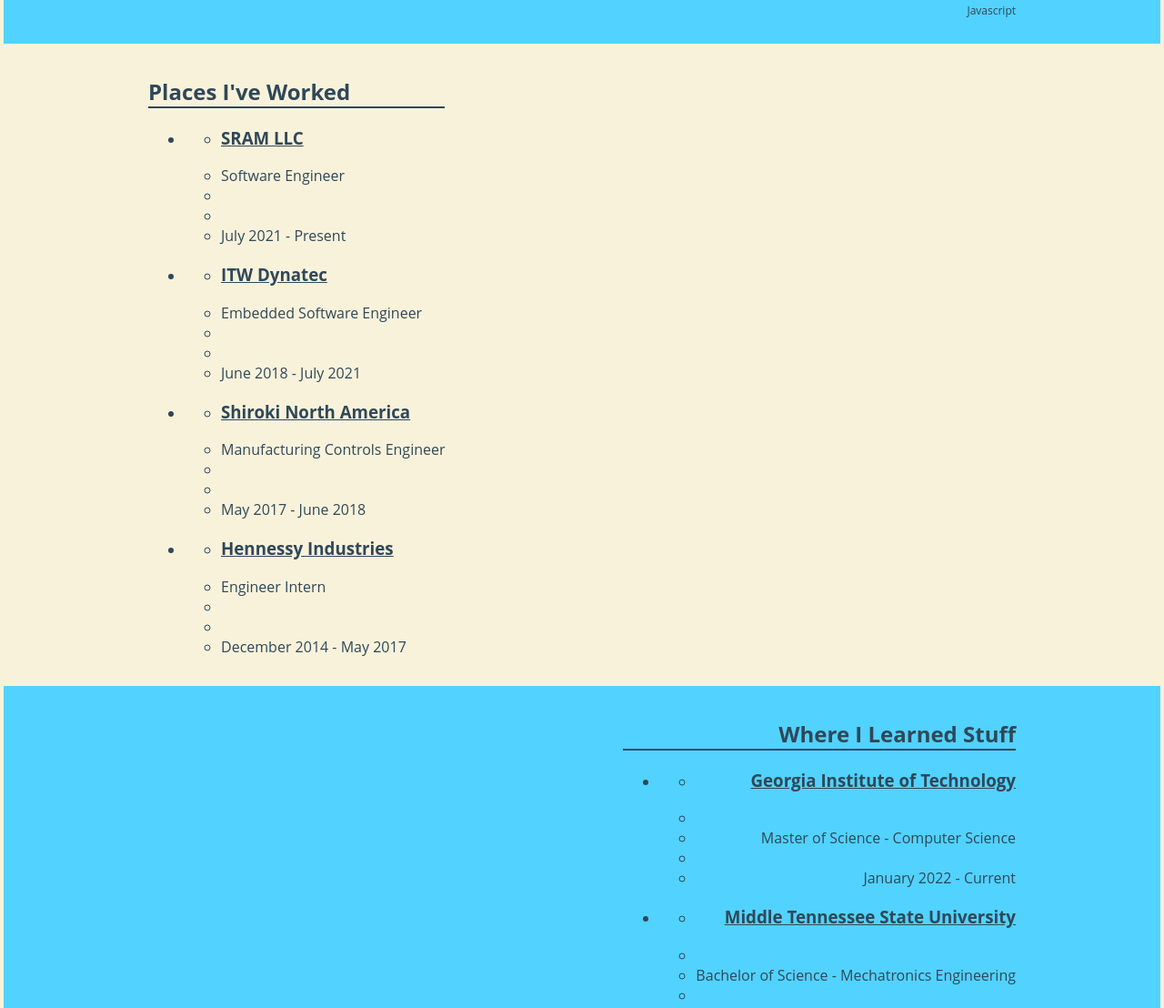
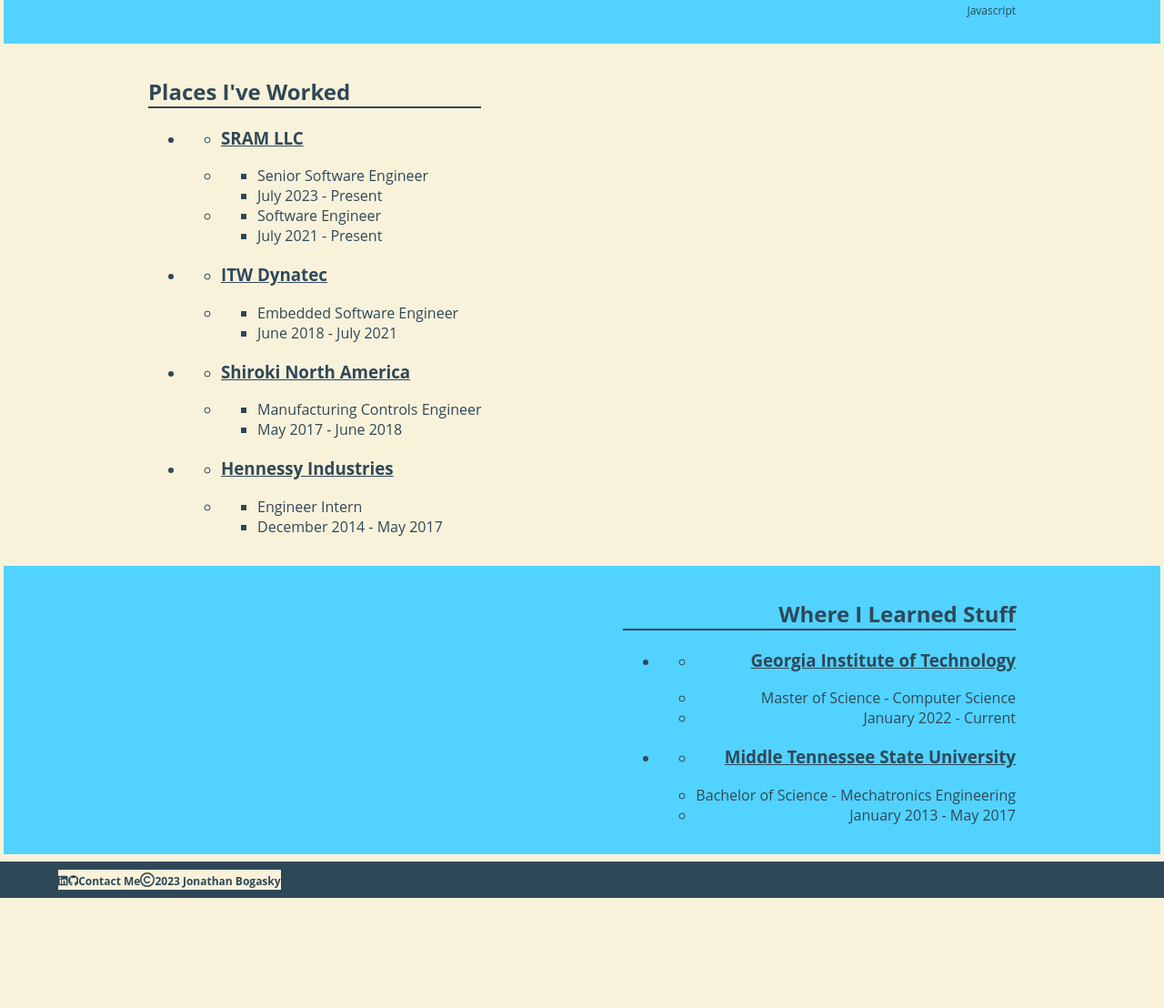
Before and after one commit to mrjeckel/jonathanbogasky.com, a Gatsby site: page /alwayslearning in a window 1280 px wide. Shown: the part 2487-3595 px from the top of the page at 91% size. After the commit the page ends 3474 px from the top, so only its background shows below. Built offline with nearby package versions, Linux system fonts and the light colour scheme; Gatsby itself is replaced by a stand-in of ours; some packages are replaced by stand-ins of ours.

Commit message:
resursive childlist in fancylist

```diff
--- a/content/about/jobs.json
+++ b/content/about/jobs.json
@@ -4,27 +4,47 @@
     "content": [
         {
             "name": "SRAM LLC",
-            "title": "Software Engineer",
-            "date": "July 2021 - Present",
-            "url": "https://www.sram.com/en/sram"
+            "url": "https://www.sram.com/en/sram",
+            "positions": [
+                {
+                    "title": "Senior Software Engineer",
+                    "date": "July 2023 - Present"
+                },
+                {
+                    "title": "Software Engineer",
+                    "date": "July 2021 - Present"
+                }
+            ]
         },
         {
             "name": "ITW Dynatec",
-            "title": "Embedded Software Engineer",
-            "date": "June 2018 - July 2021",
-            "url": "https://www.itwdynatec.com/"
+            "url": "https://www.itwdynatec.com/",
+            "positions": [
+                {
+                    "title": "Embedded Software Engineer",
+                    "date": "June 2018 - July 2021"
+                }
+            ]
         },
         {
             "name": "Shiroki North America",
-            "title": "Manufacturing Controls Engineer",
-            "date": "May 2017 - June 2018",
-            "url": "https://www.shiroki.co.jp/english/"
+            "url": "https://www.shiroki.co.jp/english/",
+            "positions": [
+                {
+                    "title": "Manufacturing Controls Engineer",
+                    "date": "May 2017 - June 2018"
+                }
+            ]
         },
         {
             "name": "Hennessy Industries",
-            "title": "Engineer Intern",
-            "date": "December 2014 - May 2017",
-            "url": "https://coatscompany.com/"
+            "url": "https://coatscompany.com/",
+            "positions": [
+                {
+                    "title": "Engineer Intern",
+                    "date": "December 2014 - May 2017"
+                }
+            ]
         }
     ]
 }
--- a/src/components/fancy-list.js
+++ b/src/components/fancy-list.js
@@ -2,10 +2,11 @@ import React from 'react';
 import { listBox, interactiveList } from './fancy-list.module.css';
 
 export function ChildList({ data }) {
+  console.log(data);
   let listItems = Object.entries(data).map(([key, value]) => {
-        let itemKey = `${data.name}.${key}`
+    let itemKey = `${data.name}`
 
-        if (key == 'name'){
+    if (key === 'name') {
       return (
         <li key={itemKey}>
           <h3>
@@ -13,11 +14,20 @@ export function ChildList({ data }) {
           </h3>
         </li>
       );
-        }
-        else if (key !== 'name' && key !=='url') {
+    } else if (key !== 'url' && value !== null) {
+        if (key === 'positions') {
+          return (
+            value.map((posItem) => (
+              <li key={`${data.name}.${value.title}`}>
+                <ChildList data={posItem} />
+              </li>
+            )
+          ));
+        } else {
         return <li key={itemKey}>{value}</li>;
       }
-      });
+    }
+  }).filter(item => item !== undefined);
 
   return <ul>{listItems}</ul>;
 }
--- a/src/components/fancy-list.module.css
+++ b/src/components/fancy-list.module.css
@@ -4,6 +4,10 @@
 
 .list-box .interactive-list {
   transition: transform 0.3s ease;
+}
+
+.interactive-list ul ul {
+  padding: 3px;
 }
 
 .list-box ul {
--- a/src/pages/alwayslearning.js
+++ b/src/pages/alwayslearning.js
@@ -15,12 +15,14 @@ export default function AboutPage() {
           tag
           content {
             name
-            title
+            rank
+            url
             degree
-            url
-            rank
             date
-            url
+            positions {
+              title
+              date
+            }
           }
         }
       }
```
Lines whose indentation alone changed are shown as unchanged.
